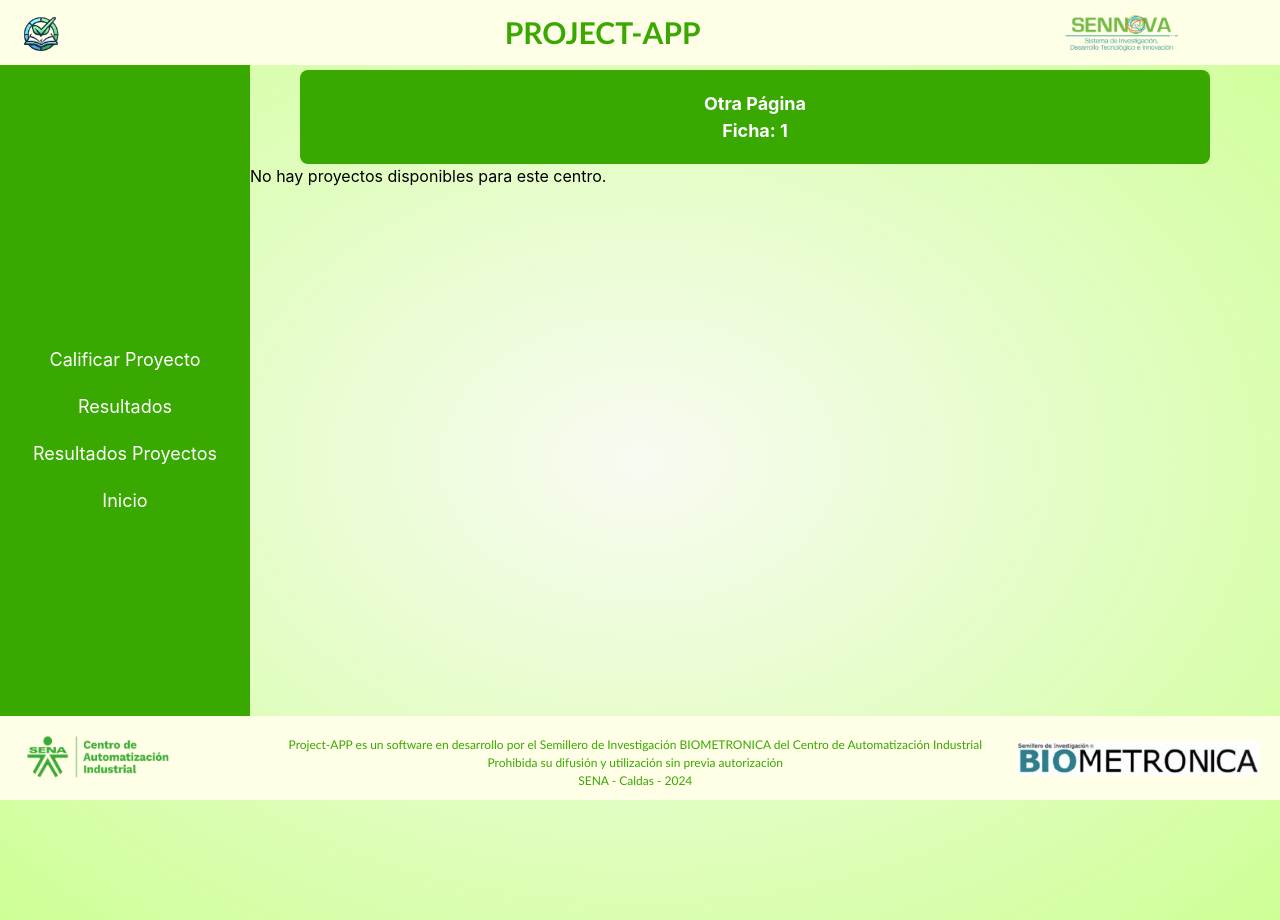
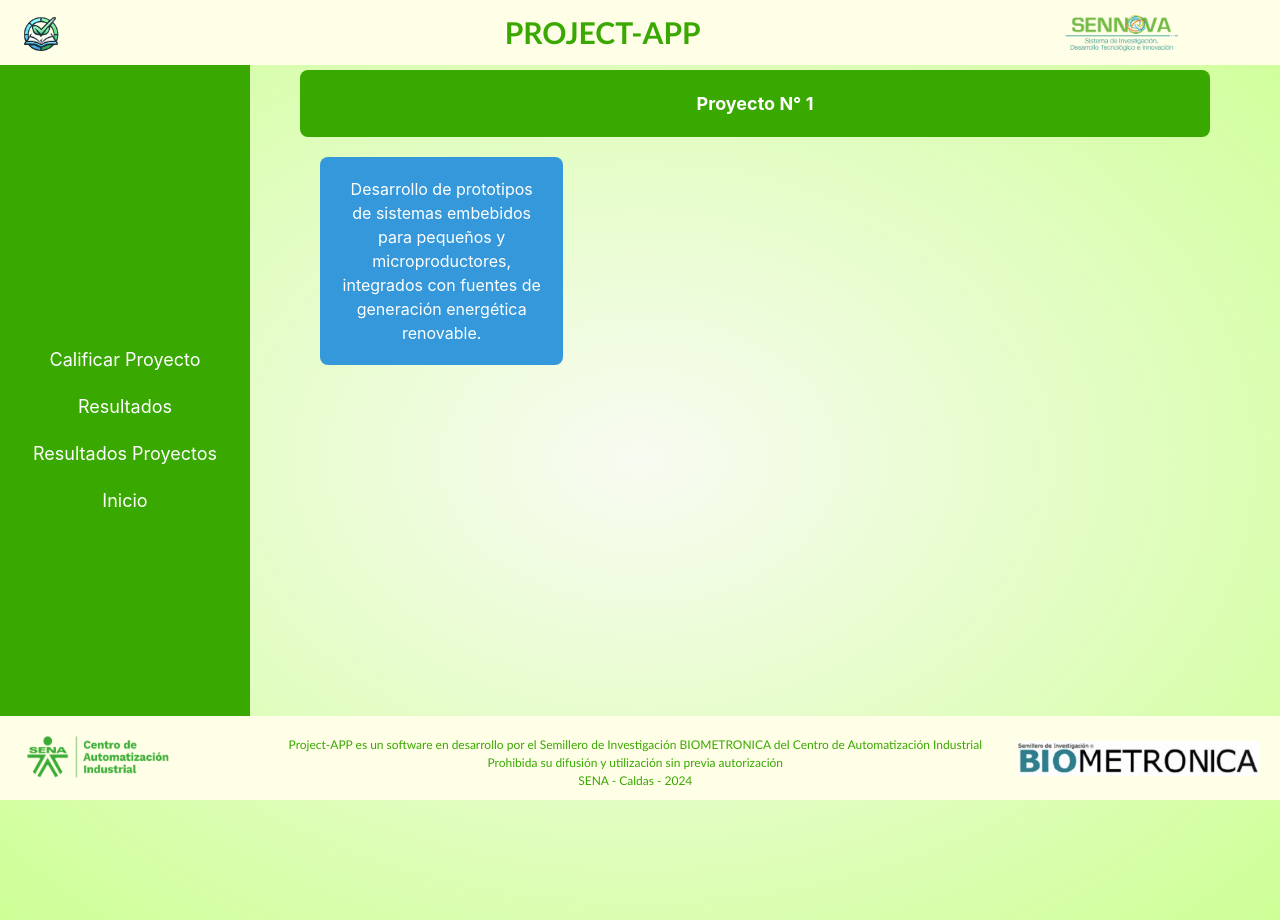
Before and after one commit to proyectosCai/Front, a React (Create React App) app: page /box/1 in a window 1280 px wide. Built offline with nearby package versions, Linux system fonts and the light colour scheme.

Commit message:
Nuevo evento

```diff
--- a/src/Componentes/BoxPage.js
+++ b/src/Componentes/BoxPage.js
@@ -7,101 +7,50 @@ function BoxPage() {
   const { boxNumber } = useParams();
   let nombre = "";
 
-  if (boxNumber === "2673191") {
-    nombre = "DISEÑO E INTEGRACIÓN DE AUTOMATISMOS MECATRÓNICOS";
-  } else if (boxNumber === "2697737") {
-    nombre = "DISEÑO E INTEGRACIÓN DE AUTOMATISMOS MECATRÓNICOS";
-  } else if (boxNumber === "2931657") {
-    nombre = "MODELADO DIGITAL DE PRODUCTOS INDUSTRIALES";
-  } else if (boxNumber === "2901432") {
-    nombre = "IMPLEMENTACION DE INFRAESTRUCTURA DE TECNOLOGIAS DE LA INFORMACION Y LAS COMUNICACIONES";
-  } else {
+  if (boxNumber === "1") {
+    nombre = "Desarrollo de prototipos de sistemas embebidos para pequeños y microproductores, integrados con fuentes de generación energética renovable.";
+  } else if (boxNumber === "2") {
+      nombre = "Control de calidad en procesos industriales adecuando visión artificial en la modernización del ambiente de formación FMS";
+    }
+    else if (boxNumber === "3") {
+      nombre = "Tecnificación de una microempresa en uso de tecnologías 4.0 para la vigilancia y control del proceso";
+    }
+    else if (boxNumber === "4") {
+      nombre = " Creación de maquina de impresión 3D de 5 ejes diseño SENA";
+    }
+    else if (boxNumber === "5") {
+      nombre = " Desarrollo de aplicaciones a la medida que faciliten la unificación de herramientas tecnológicas de apoyo a procesos administrativos en diferentes sectores productivos";
+    }
+
+
+    else {
     nombre = "Otra Página";
   }
 
   // Objeto que mapea cada número de ficha a sus proyectos
   const projectsByFicha = {
-    2901432: [
-      { id: 1, name: "Acceso instantáneo, Identidad garantizada" },
-      {
-        id: 2,
-        name: "ParqueaTech",
-      },
-      {
-        id: 3,
-        name: "SmartLight: Movilidad Eficiente",
-      },
+    1: [
+      { id: 1, name: "Desarrollo de prototipos de sistemas embebidos para pequeños y microproductores, integrados con fuentes de generación energética renovable." },
 
-      {
-        id: 4,
-        name: "Semáforos inteligentes.",
-      },
-      {
-        id: 5,
-        name: "Manizales 360 Postes de seguridad.",
-      },
-      {
-        id: 6,
-        name: "Paradero inteligente.",
-      },
-      {
-        id: 7,
-        name: "IITIC RENOVANDO VIDAS.",
-      },
+
+    ],2: [
+      { id: 2, name: "Control de calidad en procesos industriales adecuando visión artificial en la modernización del ambiente de formación FMS" },
+
 
     ],
+    3: [
+      { id: 3, name: "Tecnificación de una microempresa en uso de tecnologías 4.0 para la vigilancia y control del proceso" },
 
-    2931657: [
-      {
-        id: 1,
-        name: "Llevo- llevo Carretillas de carga municipio de Chinchiná",
-      },
+
     ],
+    4: [
+      { id: 4, name: " Creación de maquina de impresión 3D de 5 ejes diseño SENA" },
 
-    2673191: [
-      {
-        id: 1,
-        name: "Automatización de mezcladora industrial.",
-      },
-      {
-        id: 2,
-        name: "Automatización de gallinero.",
-      },
-      {
-        id: 3,
-        name: "Automatizar selección de productos conformes o no conformes en máquinas de rayos x.",
-      },
-      {
-        id: 4,
-        name: "Desarrollo de prototipo didáctico de generación de energía eólica por túnel de viento.",
-      },
-      {
-        id: 5,
-        name: "Diseño, ensamble y programación de un sistema de taladrado de piezas automático.",
-      },
-      {
-        id: 6,
-        name: "Automatización del sistema de llenado de tanques",
-      },
+
     ],
-    2697737:
-    [
-      {
-        id: 1,
-        name: "Dosificador de alimentos automático para aves y especies menores.",
-      },
-      {
-        id: 2,
-        name: "Unidad integrada de control y maniobra para invernadero.",
-      },
-      {
-        id: 3,
-        name: "Diseño y construcción de procesadora de alimentos cárnicos.",
-      },
-      {
-        id: 4,
-        name: "Diseño e implementación de un sistema de lavado Automático de vehículos con tecnología PLC.",
-      },
+    5: [
+      { id: 5, name: "Desarrollo de aplicaciones a la medida que faciliten la unificación de herramientas tecnológicas de apoyo a procesos administrativos en diferentes sectores productivos" },
+
 
     ],
   };
@@ -113,8 +62,7 @@ function BoxPage() {
     <div className="  min-h-screen  ppl-64 md:pl-0">
       <div className="grid-box">
         <div className="box-content">
-          <span className="ficha">{nombre}</span>
-          <span className="ficha">{'Ficha: '}{boxNumber}</span>
+          <span className="ficha">{'Proyecto N° '}{boxNumber}</span>
         </div>
       </div>
 
--- a/src/Componentes/Event.js
+++ b/src/Componentes/Event.js
@@ -1,13 +1,13 @@
 import React from 'react'
-import poster from '../poster.png'
+import ideacion from '../ideacion.png'
 import { Link } from 'react-router-dom';
 
 function Event() {
   return (
-    <div className="flex justify-center items-center n">
+    <div className="flex justify-center items-center n pt-9">
     <Link to="/rate-project">
       <img
-        src={poster}
+        src={ideacion}
         alt="Evento Científico Regional Caldas"
         style={{maxHeight:"480px"}}
       />
--- a/src/Componentes/Grid.js
+++ b/src/Componentes/Grid.js
@@ -4,10 +4,11 @@ import '../Grid.css';
 
 function Grid() {
   const boxes = [
-    { nombre: 'IMPLEMENTACION DE INFRAESTRUCTURA DE TECNOLOGIAS DE LA INFORMACION Y LAS COMUNICACIONES', Ficha: '2901432'},
-    { nombre: 'MODELADO DIGITAL DE PRODUCTOS INDUSTRIALES', Ficha: '2931657'},
-    { nombre: 'DISEÑO E INTEGRACIÓN DE AUTOMATISMOS MECATRÓNICOS', Ficha: '2673191'},
-    { nombre: 'DISEÑO E INTEGRACIÓN DE AUTOMATISMOS MECATRÓNICOS', Ficha: '2697737'},
+    { nombre: 'Desarrollo de prototipos de sistemas embebidos para pequeños y microproductores, integrados con fuentes de generación energética renovable.', Ficha: '1'},
+    { nombre: 'Control de calidad en procesos industriales adecuando visión artificial en la modernización del ambiente de formación FMS', Ficha: '2'},
+    { nombre: 'Tecnificación de una microempresa en uso de tecnologías 4.0 para la vigilancia y control del proceso', Ficha: '3'},
+    { nombre: 'Creación de maquina de impresión 3D de 5 ejes diseño SENA', Ficha: '4'},
+    { nombre: 'Desarrollo de aplicaciones a la medida que faciliten la unificación de herramientas tecnológicas de apoyo a procesos administrativos en diferentes sectores productivos', Ficha: '5'},
 
   ]
 
--- a/src/Componentes/ProjectPage.js
+++ b/src/Componentes/ProjectPage.js
@@ -8,19 +8,24 @@ Modal.setAppElement("#root");
 
 function ProjectPage() {
   const { boxNumber, projectId } = useParams();
-  let nombre = '';
+  let nombre = "";
 
-  if (boxNumber === '2901432 ') {
-    nombre = ' IMPLEMENTACION DE INFRAESTRUCTURA DE TECNOLOGIAS DE LA INFORMACION Y LAS COMUNICACIONES';
-  } else if (boxNumber === '2931657 ') {
-    nombre = 'MODELADO DIGITAL DE PRODUCTOS INDUSTRIALES';
-  } else if (boxNumber === '2673191 ') {
-    nombre = 'DISEÑO E INTEGRACIÓN DE AUTOMATISMOS MECATRÓNICOS';
-  } else if (boxNumber === '2697737  ') {
-    nombre = 'DISEÑO E INTEGRACIÓN DE AUTOMATISMOS MECATRÓNICOS';
-  }
-  else {
-    nombre = 'Otra Página';
+  if (boxNumber === "1") {
+    nombre =
+      "Desarrollo de prototipos de sistemas embebidos para pequeños y microproductores, integrados con fuentes de generación energética renovable.";
+  } else if (boxNumber === "2") {
+    nombre =
+      "Control de calidad en procesos industriales adecuando visión artificial en la modernización del ambiente de formación FMS";
+  } else if (boxNumber === "3") {
+    nombre =
+      "Tecnificación de una microempresa en uso de tecnologías 4.0 para la vigilancia y control del proceso";
+  } else if (boxNumber === "4") {
+    nombre = " Creación de maquina de impresión 3D de 5 ejes diseño SENA";
+  } else if (boxNumber === "5") {
+    nombre =
+      " Desarrollo de aplicaciones a la medida que faciliten la unificación de herramientas tecnológicas de apoyo a procesos administrativos en diferentes sectores productivos";
+  } else {
+    nombre = "Otra Página";
   }
   const navigate = useNavigate();
   const [modalIsOpen, setModalIsOpen] = useState(false);
@@ -42,8 +47,8 @@ const submitEvaluation = async () => {
       return;
     }
 
-  const allQuestionsScored = currentCategory.questions.every(question =>
-    scores[currentCategory.name]?.[question]
+    const allQuestionsScored = currentCategory.questions.every(
+      (question) => scores[currentCategory.name]?.[question]
     );
 
     if (!allQuestionsScored) {
@@ -54,7 +59,7 @@ const submitEvaluation = async () => {
     setIsSubmitting(true); // Bloquea envíos adicionales
 
     const evaluationData = {
-    Nombre: "Evento Sennova 2024",
+      Nombre: "Convocatoria SENNOVA - 2025",
       Proyecto: projectId,
       Centro: boxNumber,
       Evaluador: evaluator,
@@ -89,89 +94,35 @@ const submitEvaluation = async () => {
   };
   // Este objeto debería ser el mismo que en BoxPage.js
   const projectsByFicha = {
-    2901432: [
-      { id: 1, name: "Acceso instantáneo, Identidad garantizada" },
+    1: [
+      {
+        id: 1,
+        name: "Desarrollo de prototipos de sistemas embebidos para pequeños y microproductores, integrados con fuentes de generación energética renovable.",
+      },
+    ],
+    2: [
       {
         id: 2,
-        name: "ParqueaTech",
+        name: "Control de calidad en procesos industriales adecuando visión artificial en la modernización del ambiente de formación FMS",
       },
+    ],
+    3: [
       {
         id: 3,
-        name: "SmartLight: Movilidad Eficiente",
+        name: "Tecnificación de una microempresa en uso de tecnologías 4.0 para la vigilancia y control del proceso",
       },
-
+    ],
+    4: [
       {
         id: 4,
-        name: "Semáforos inteligentes.",
+        name: " Creación de maquina de impresión 3D de 5 ejes diseño SENA",
       },
+    ],
+    5: [
       {
         id: 5,
-        name: "Manizales 360 Postes de seguridad.",
+        name: "Desarrollo de aplicaciones a la medida que faciliten la unificación de herramientas tecnológicas de apoyo a procesos administrativos en diferentes sectores productivos",
       },
-      {
-        id: 6,
-        name: "Paradero inteligente.",
-      },
-      {
-        id: 7,
-        name: "IITIC RENOVANDO VIDAS.",
-      },
-
-    ],
-
-    2931657: [
-      {
-        id: 1,
-        name: "Llevo- llevo Carretillas de carga municipio de Chinchiná",
-      },
-    ],
-
-    2673191: [
-      {
-        id: 1,
-        name: "Automatización de mezcladora industrial.",
-      },
-      {
-        id: 2,
-        name: "Automatización de gallinero.",
-      },
-      {
-        id: 3,
-        name: "Automatizar selección de productos conformes o no conformes en máquinas de rayos x.",
-      },
-      {
-        id: 4,
-        name: "Desarrollo de prototipo didáctico de generación de energía eólica por túnel de viento.",
-      },
-      {
-        id: 5,
-        name: "Diseño, ensamble y programación de un sistema de taladrado de piezas automático.",
-      },
-
-      {
-        id: 6,
-        name: "Automatización del sistema de llenado de tanques",
-      },
-    ],
-    2697737:
-    [
-      {
-        id: 1,
-        name: "Dosificador de alimentos automático para aves y especies menores.",
-      },
-      {
-        id: 2,
-        name: "Unidad integrada de control y maniobra para invernadero.",
-      },
-      {
-        id: 3,
-        name: "Diseño y construcción de procesadora de alimentos cárnicos.",
-      },
-      {
-        id: 4,
-        name: "Diseño e implementación de un sistema de lavado Automático de vehículos con tecnología PLC.",
-      },
-
     ],
   };
 
@@ -183,20 +134,18 @@ const submitEvaluation = async () => {
       name: "EVALUAR",
       color: "#9b59b6",
       questions: [
-        "¿El proyecto tiene objetivos claros y bien definidos que guían el desarrollo?",
-        "¿La metodología empleada es adecuada y bien explicada para lograr los objetivos del proyecto?",
-        "¿Los resultados del proyecto están bien fundamentados y son consistentes con los objetivos planteados?",
-        "¿El proyecto tiene un propósito significativo y puede generar un impacto positivo en su área de aplicación?",
-        "¿El proyecto incluye soluciones técnicamente viables, utilizando herramientas, conceptos o tecnologías adecuadas a su propósito?",
-        "¿El proyecto demuestra creatividad en su diseño, metodología o solución propuesta? ",
-        "¿El proyecto presenta  impactos positivos en el ámbito social, económico y/o ambiental?",
-        "¿La presentación sigue una estructura lógica y facilita la comprensión?",
+        "El proyecto esta alineado con las líneas tecnológicas y los objetivos propuestos que contribuyan al fortalecimiento de los programas de formación profesional integral y desarrollo tecnológico que se oferta por el Centro de Formación en la vigencia de la convocatoria.",
+        "El proyecto cuenta con una formulación técnica sólida, identificando con claridad los recursos requeridos y el talento humano adecuado con experiencia y habilidades necesarias para ejecutar el proyecto.",
+        "El proyecto sustenta con claridad la inversión de recursos propios requeridos, como otras fuentes de financiamiento, que genere beneficios económicos sostenibles.",
+        "El proyecto considera elementos clave como la equidad, la inclusión, el desarrollo sostenible, y su contribución al fortalecimiento del tejido social; se tendrá en cuenta de manera particular el nivel de interseccionalidad que logre el proyecto para atender las dinámicas sociales y el bienestar de personas o comunidades, como mujeres, jóvenes, comunidades indígenas y campesinos.",
+        "El proyecto evalúa y controla los efectos que produce en el entorno natural, aspectos tales como la calidad del aire, agua y suelo, la biodiversidad, el uso de recursos naturales, y las condiciones ecológicas, considerando su sostenibilidad y capacidad para preservar o mejorar el equilibrio ambiental.",
+        "El proyecto presenta de manera clara la posibilidad de expandirse o crecer en alcance, cobertura o impacto, manteniendo su efectividad y sostenibilidad; o en su defecto, ser reproducido en otros lugares o situaciones similares, ajustándose a las condiciones locales y logrando resultados equivalentes.",
+        "Capacidad del proyecto para ofrecer soluciones o enfoques únicos que lo distingan de otros similares, aportando valor añadido y respondiendo a necesidades de manera creativa y efectiva haciendo uso de nuevas ideas y/o tecnologías.",
 
-        "¿Los expositores demuestran conocimiento del tema y lo explican con claridad?",
-        "¿La presentación visual (diapositivas, prototipos, gráficos) es atractiva y complementa la explicación del proyecto?",
+        "Se refieren a la identificación de posibles desafíos o problemas que podrían afectar el éxito del proyecto. Además, da cuenta de las estrategias o acciones planificadas para reducir, prevenir o manejar esos riesgos, asegurando la continuidad y efectividad del objetivo propuesto.",
+        "El proyecto define indicadores específicos, medibles, alcanzables, relevantes y con un tiempo definido de manera clara y consecuente con los beneficios esperados.",
 
-        "¿Los expositores utilizan recursos (contacto visual, lenguaje corporal, tono) que involucran al público?",
-        "¿Los expositores se expresa con claridad, utilizan un tono adecuado y muestran seguridad al presentar?"
+        "El proyecto permite resolver medidas interpuestas por una autoridad competente que conmina a la entidad al cumplimiento de una acción.",
       ],
     },
   ];
@@ -259,7 +208,10 @@ const submitEvaluation = async () => {
       <div className="grid-box">
         <div className="box-content">
           <span className="ficha">{projectId}</span>
-          <span className="ficha">{'Ficha: '}{boxNumber}</span>
+          <span className="ficha">
+            {"Proyecto N° "}
+            {boxNumber}
+          </span>
         </div>
       </div>
 
@@ -291,24 +243,32 @@ const submitEvaluation = async () => {
         ) : (
           <>
             <h2>Seleccione una única opción por pregunta</h2>
-            <select value={evaluator} onChange={(e) => setEvaluator(e.target.value)}>
+            <select
+              value={evaluator}
+              onChange={(e) => setEvaluator(e.target.value)}
+            >
               <option value="">Evaluador</option>
-  <option value="Andrea Cotrini Valencia">Andrea Cotrini Valencia</option>
-  <option value="Andrés Espitia Cardona">Andrés Espitia Cardona</option>
-  <option value="Andrés Felipe Aguirre García">Andrés Felipe Aguirre García</option>
-  <option value="Carlos Alejandro Ramírez Gómez">Carlos Alejandro Ramírez Gómez</option>
-  <option value="Carlos Duber Villa González">Carlos Duber Villa González</option>
-  <option value="Christian Zetty Arenas">Christian Zetty Arenas</option>
-  <option value="Diana Carolina Galvez Coy">Diana Carolina Galvez Coy</option>
-  <option value="Diana Carolina Vargas Giraldo">Diana Carolina Vargas Giraldo</option>
-  <option value="Guillermo Hernán Zapata Castellanos">Guillermo Hernán Zapata Castellanos</option>
-  <option value="Jorge Víctor Buriticá Calderón">Jorge Víctor Buriticá Calderón</option>
-  <option value="José David López Álzate">José David López Álzate</option>
-  <option value="Leidy Johanna Forero Rincón">Leidy Johanna Forero Rincón</option>
-  <option value="Luis Edier Gañan Gañan">Luis Edier Gañan Gañan</option>
-  <option value="Valentina Hernández Piedrahita">Valentina Hernández Piedrahita</option>
+              <option value="Juan Carlos Ruge">
+                Juan Carlos Ruge
+              </option>
+              <option value="Gerardine Wilches">
+              Gerardine Wilches
+              </option>
+              <option value="Kelly Danith Pacheco">
+              Kelly Danith Pacheco
+              </option>
+              <option value="Gelmer Restrepo">
+              Gelmer Restrepo
+              </option>
+              <option value="Wilson Alejandro Rojas">
+              Wilson Alejandro Rojas
+              </option>
+              <option value="Pablo Andres Erazo Muñoz">
+              Pablo Andres Erazo Muñoz
+              </option>
+
+
             </select>
-
 
             {currentCategory?.questions.map((question) => (
               <div key={question} className="question-container">
@@ -335,11 +295,8 @@ const submitEvaluation = async () => {
               </div>
             ))}
             <div className="button-group">
-            <button
-  onClick={submitEvaluation}
-  disabled={isSubmitting}
->
-  {isSubmitting ? 'Enviando...' : 'Enviar Evaluación'}
+              <button onClick={submitEvaluation} disabled={isSubmitting}>
+                {isSubmitting ? "Enviando..." : "Enviar Evaluación"}
               </button>
               <button onClick={closeModal}>Cerrar</button>
             </div>
--- a/src/Componentes/Sidebar.js
+++ b/src/Componentes/Sidebar.js
@@ -4,7 +4,7 @@ import { useState } from 'react';
 import '../Sidebar.css'
 
 const events = [
-  { id: 1, title: "Presentación Proyectos Formativos CAI - 2024", path: "/event/" }
+  { id: 1, title: "Iniciativas de ideación y fomento a la investigación", path: "/event/" }
 
 ];
 
--- a/src/Pages/GraphsPage.js
+++ b/src/Pages/GraphsPage.js
@@ -204,7 +204,7 @@ function GraphsPage() {
             <h3 style={{textTransform: "uppercase",textShadow: "2px 2px 4px rgba(0, 0, 0, 0.5)",fontSize:'20px', fontWeight: 'bold', color:'#202020', fontStyle:'italic'}}>{project.project}</h3>
             <br/><p style={{fontWeight: 'bold', fontSize:'16px'}}><strong>Puntaje Total:</strong> {project.score.toFixed(2)}</p>
             <br/>
-            <p style={{textShadow: "2px 2px 4px rgba(0, 0, 0, 0.5)",fontWeight: 'bold', fontSize:'16px', color:'#292923'}}>{'Ficha: '}{project.centro}</p>
+            <p style={{textShadow: "2px 2px 4px rgba(0, 0, 0, 0.5)",fontWeight: 'bold', fontSize:'16px', color:'#292923'}}>{'Proyecto N° '}{project.centro}</p>
           </div>
         ))}
       </div>
--- a/src/Pages/ProjectResultsTablePage.js
+++ b/src/Pages/ProjectResultsTablePage.js
@@ -86,7 +86,7 @@ function ProjectResultsTablePage() {
           <thead>
             <tr>
 
-            <th>Ficha</th>
+            <th>N°</th>
 
               <th>Proyecto</th>
 
```
Also changed, not shown: 1 other file (tests, documents, lock files or other folders). Lines whose indentation alone changed are shown as unchanged.
